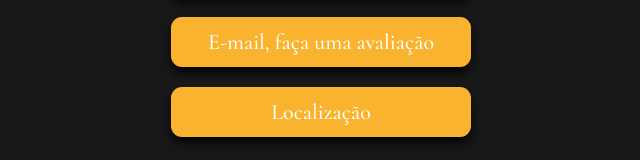
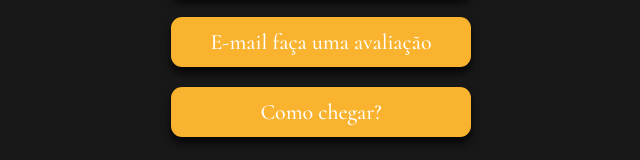
Before and after one commit to samuel-giarola1/-hillarius.drinkserestaurante, a plain HTML site: page index.html in a window 1280 px wide. Shown: the part 574-734 px from the top of the page, 319-959 px from the left. Drawn offline with Linux system fonts and the light colour scheme.

Commit message:
Update index.html

```diff
--- a/index.html
+++ b/index.html
@@ -40,8 +40,8 @@
     <main class="container-main">
         <article class="main-article">
             <a href="https://api.whatsapp.com/send?phone=5532998220427" hreflang="pt-br" target="_blank" rel="external" class="article-link"><button class="article-btn">Dúvidas e reservas</button></a>
-            <a href="mailto:samuelgiarola22@gmail.com" hreflang="pt-br" target="_blank" rel="external" class="article-link"><button class="article-btn">E-mail, faça uma avaliação</button></a>
-            <a href="https://www.google.com/maps/@-21.0865507,-44.2683492,275m/data=!3m1!1e3" hreflang="pt-br" target="_blank" rel="external" class="article-link"><button class="article-btn">Localização</button></a>
+            <a href="mailto:samuelgiarola22@gmail.com" hreflang="pt-br" target="_blank" rel="external" class="article-link"><button class="article-btn">E-mail faça uma avaliação</button></a>
+            <a href="https://www.google.com/maps/@-21.0865507,-44.2683492,275m/data=!3m1!1e3" hreflang="pt-br" target="_blank" rel="external" class="article-link"><button class="article-btn">Como chegar?</button></a>
             <p class="p-copy">
                 Desenvolvido por<a href="https://www.instagram.com/eaecamarano/" hreflang="pt-br" target="_blank" rel="external" class="a-copy"><br>Augusto Camarano</a>
             </p>
```
